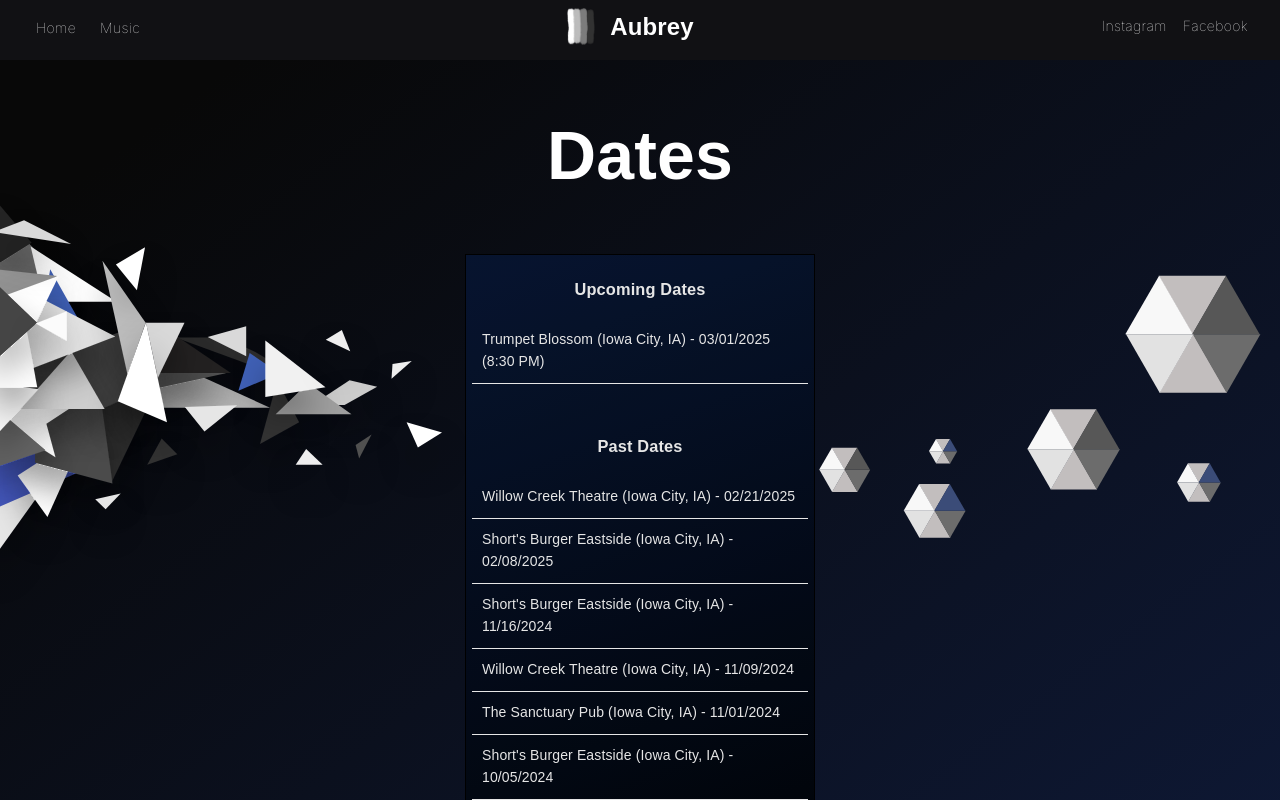
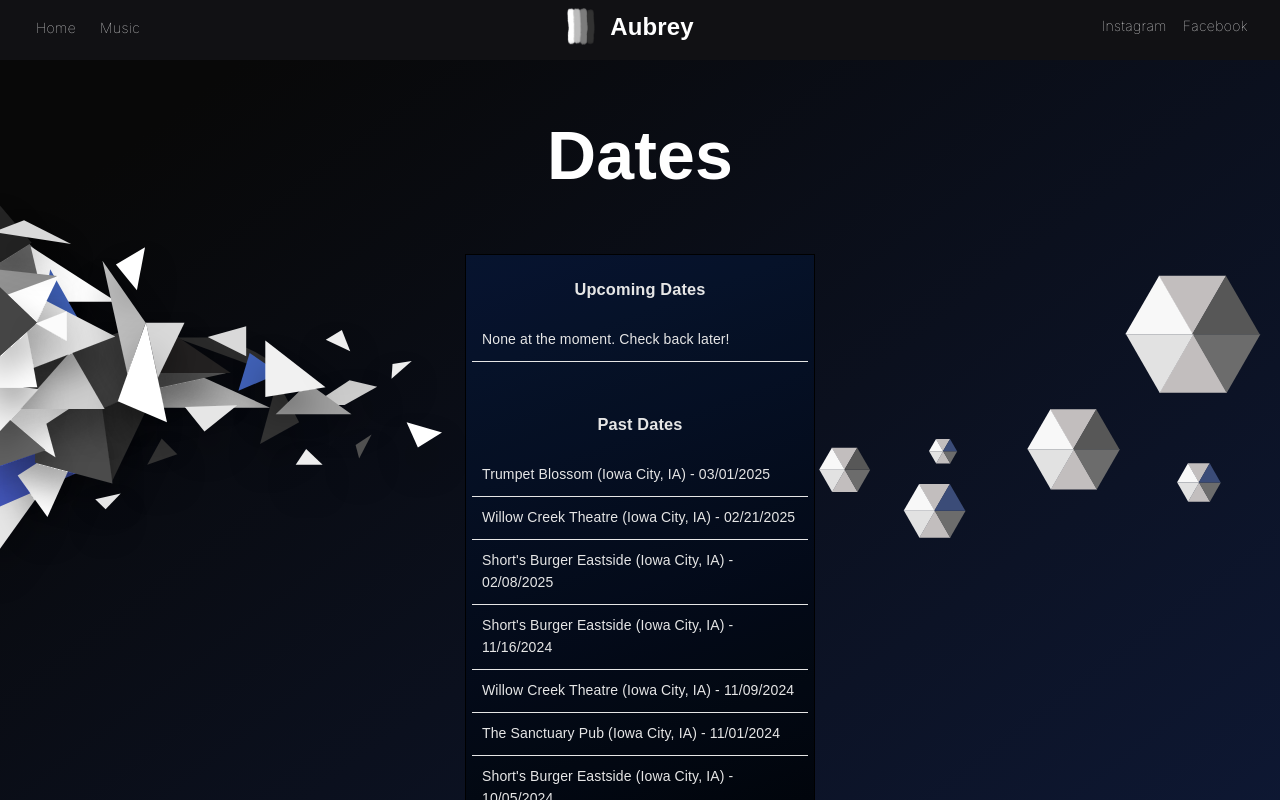
Before and after one commit to aubreyyates/theaubreymusic, a React (Create React App) app: page / in a window 1280 px wide. Shown: the top 800 px of the page. Built offline with nearby package versions, Linux system fonts and the light colour scheme; a web font is replaced by a local one.

Commit message:
Update dates.

```diff
--- a/src/pages/home/HomeOverlay.css
+++ b/src/pages/home/HomeOverlay.css
@@ -31,7 +31,7 @@
 
 #home-main-box {
   position: relative;
-  height: 852px;
+  height: 872px;
   width: 350px;
   background-color: rgb(0, 0, 0);
   padding: 1px;
--- a/src/pages/home/HomeOverlay.js
+++ b/src/pages/home/HomeOverlay.js
@@ -7,9 +7,10 @@ import './HomeOverlay.css';
 import Shapes from './svgComponents/shapes';
 import ShapesLeft from './svgComponents/shapesLeft';
 
-let upcomingDates = [`Trumpet Blossom (Iowa City, IA) - 03/01/2025 (8:30 PM)`];
+let upcomingDates = [`None at the moment. Check back later!`];
 
 let pastDates = [
+  `Trumpet Blossom (Iowa City, IA) - 03/01/2025`,
   `Willow Creek Theatre (Iowa City, IA) - 02/21/2025`,
   `Short's Burger Eastside (Iowa City, IA) - 02/08/2025`,
   `Short's Burger Eastside (Iowa City, IA) - 11/16/2024`,
--- a/src/pages/home/index.js
+++ b/src/pages/home/index.js
@@ -9,7 +9,7 @@ const Home = () => {
   return (
     <Grid>
       <div id="home-container">
-        <Grid style={{ height: '1080px', position: 'relative' }}>
+        <Grid style={{ height: '1100px', position: 'relative' }}>
           <HomeOverlay></HomeOverlay>
         </Grid>
       </div>
```
